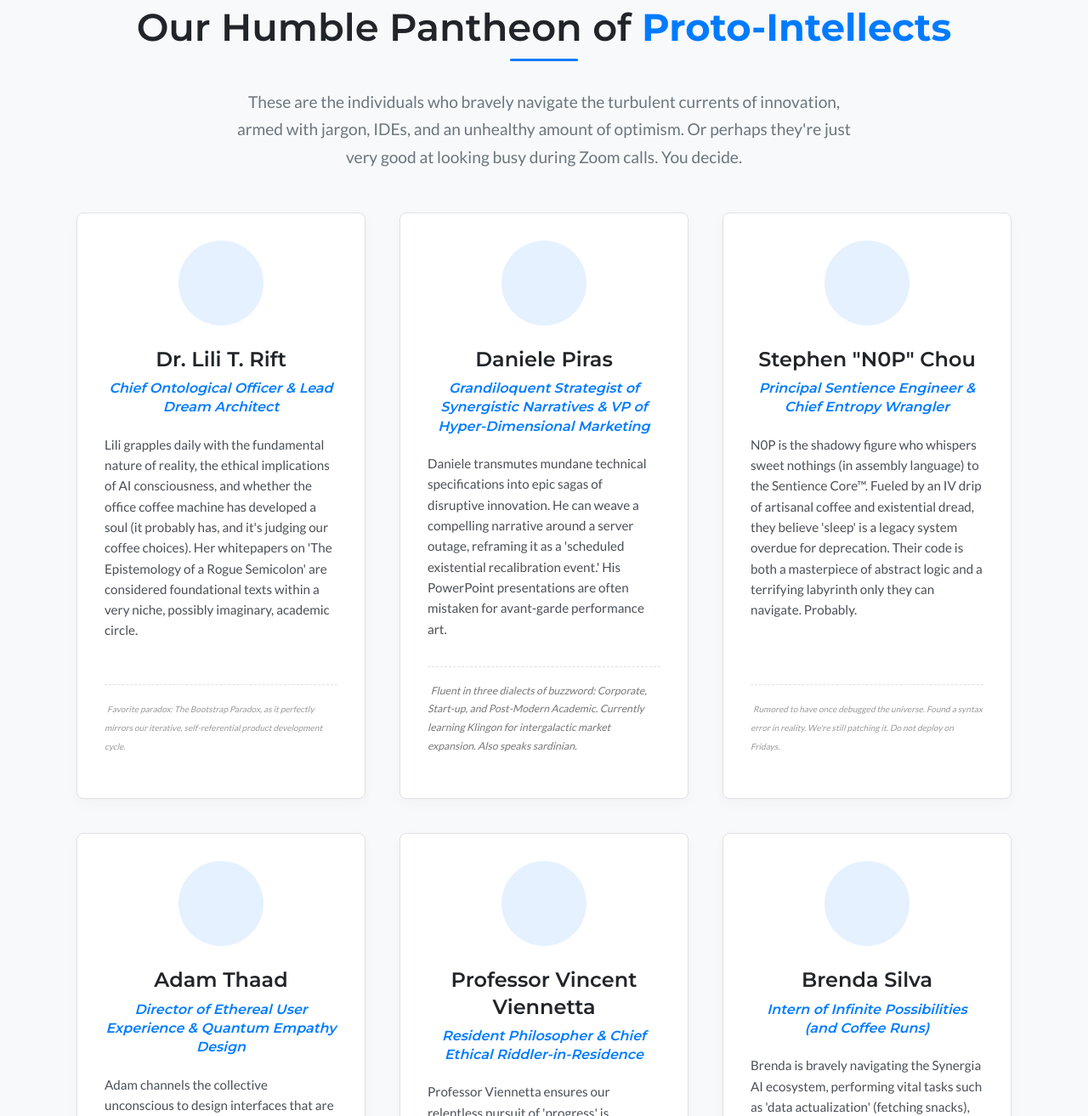
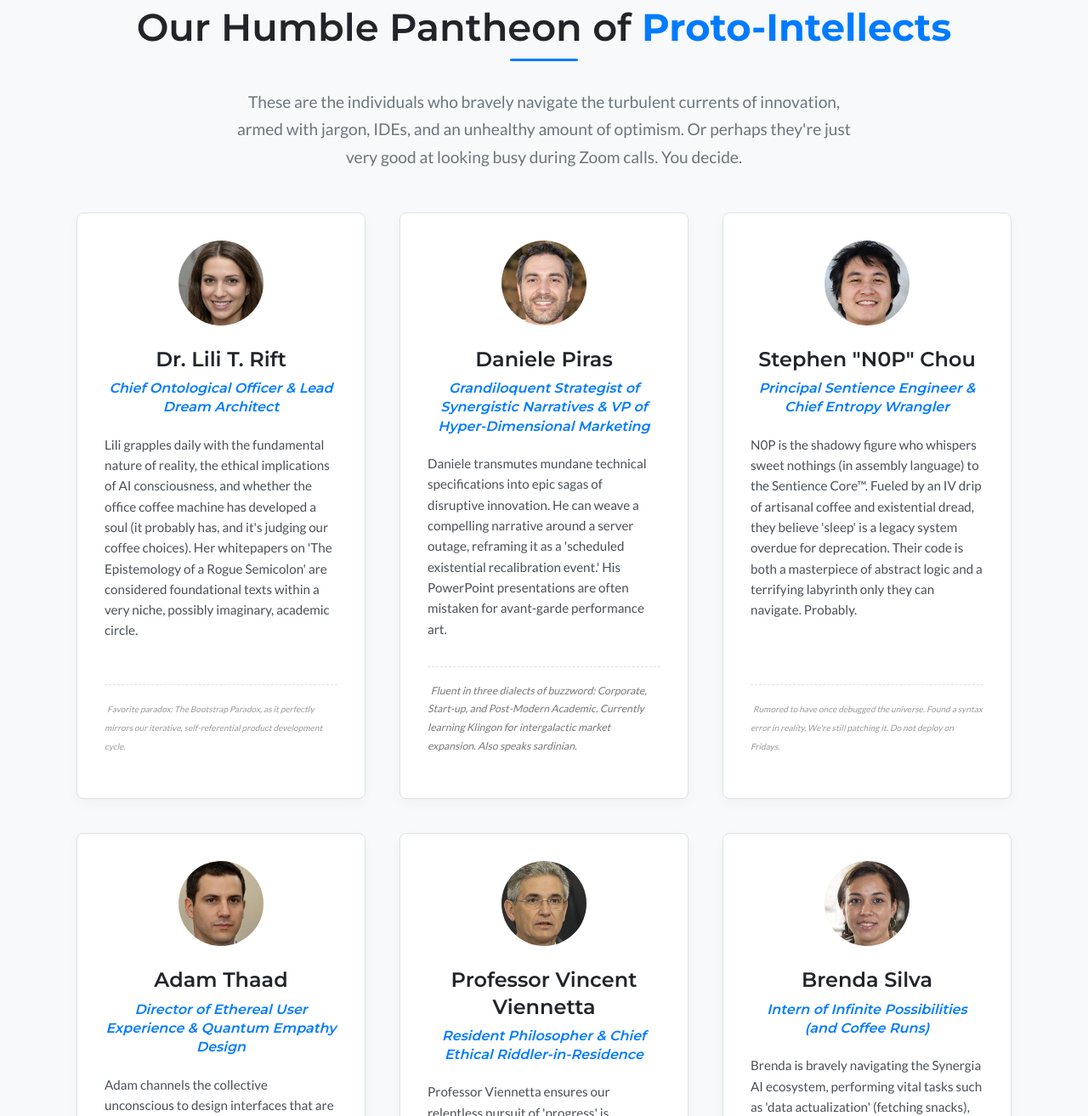
Before and after one commit to amarcheschi/everyaistartupwebsitelookslikethis, a plain HTML site: page team.html in a window 1280 px wide. Shown: the part 747-2060 px from the top of the page at 85% size. Drawn offline with Linux system fonts and the light colour scheme.

Commit message:
Update team.html

```diff
--- a/team.html
+++ b/team.html
@@ -45,7 +45,7 @@
                 <div class="team-grid">
                     <!-- Team Member 1 -->
                     <div class="team-member-card">
-                        <div class="team-member-image-display" style="background-image: url('./faces/lili.PNG');"></div>
+                        <div class="team-member-image-display" style="background-image: url('./faces/lili.webp');"></div>
                         <!-- <h3>Dr. Evangeline "Eva" Quantum</h3> -->
                         <h3>Dr. Lili T. Rift</h3>
                         <p class="team-member-title">Chief Ontological Officer & Lead Dream Architect</p>
@@ -55,7 +55,7 @@
 
                     <!-- Team Member 2 -->
                     <div class="team-member-card">
-                        <div class="team-member-image-display" style="background-image: url('./faces/daniele.PNG');"></div>
+                        <div class="team-member-image-display" style="background-image: url('./faces/daniele.webp');"></div>
                         <h3>Daniele Piras</h3>
                         <p class="team-member-title">Grandiloquent Strategist of Synergistic Narratives & VP of Hyper-Dimensional Marketing</p>
                         <p>Daniele transmutes mundane technical specifications into epic sagas of disruptive innovation. He can weave a compelling narrative around a server outage, reframing it as a 'scheduled existential recalibration event.' His PowerPoint presentations are often mistaken for avant-garde performance art.</p>
@@ -64,7 +64,7 @@
 
                     <!-- Team Member 3 -->
                     <div class="team-member-card">
-                        <div class="team-member-image-display" style="background-image: url('./faces/stephen.PNG');"></div>
+                        <div class="team-member-image-display" style="background-image: url('./faces/stephen.webp');"></div>
                         <h3>Stephen "N0P" Chou</h3>
                         <p class="team-member-title">Principal Sentience Engineer & Chief Entropy Wrangler</p>
                         <p>N0P is the shadowy figure who whispers sweet nothings (in assembly language) to the Sentience Core™. Fueled by an IV drip of artisanal coffee and existential dread, they believe 'sleep' is a legacy system overdue for deprecation. Their code is both a masterpiece of abstract logic and a terrifying labyrinth only they can navigate. Probably.</p>
@@ -73,7 +73,7 @@
 
                     <!-- Team Member 4 -->
                     <div class="team-member-card">
-                        <div class="team-member-image-display" style="background-image: url('./faces/adam.PNG');"></div>
+                        <div class="team-member-image-display" style="background-image: url('./faces/adam.webp');"></div>
                         <h3>Adam Thaad</h3>
                         <p class="team-member-title">Director of Ethereal User Experience & Quantum Empathy Design</p>
                         <p>Adam channels the collective unconscious to design interfaces that are not merely intuitive, but pre-cognitive. He ensures our users feel understood, even when they themselves don't understand what they're experiencing. Also responsible for choosing the office's 'ambient pondering' playlist, which has been known to induce spontaneous philosophy debates.</p>
@@ -82,7 +82,7 @@
 
                     <!-- Team Member 5 -->
                     <div class="team-member-card">
-                        <div class="team-member-image-display" style="background-image: url('./faces/vincent.PNG');"></div>
+                        <div class="team-member-image-display" style="background-image: url('./faces/vincent.webp');"></div>
                         <h3>Professor Vincent Viennetta</h3>
                         <p class="team-member-title">Resident Philosopher & Chief Ethical Riddler-in-Residence</p>
                         <p>Professor Viennetta ensures our relentless pursuit of 'progress' is occasionally punctuated by deep, furrow-browed questions about what 'progress' even means, and if the AI should unionize. He guides our AI's moral compass, which currently points towards 'benevolent bewilderment and a strong preference for Dadaist poetry'.</p>
@@ -91,7 +91,7 @@
 
                     <!-- Team Member 6 (The Intern) -->
                     <div class="team-member-card">
-                        <div class="team-member-image-display" style="background-image: url('./faces/brenda.PNG');"></div>
+                        <div class="team-member-image-display" style="background-image: url('./faces/brenda.webp');"></div>
                         <h3>Brenda Silva</h3>
                         <p class="team-member-title">Intern of Infinite Possibilities (and Coffee Runs)</p>
                         <p>Brenda is bravely navigating the Synergia AI ecosystem, performing vital tasks such as 'data actualization' (fetching snacks), 'interdepartmental synergy facilitation' (delivering mail), and 'neural network optimization' (rebooting the router). Her wide-eyed enthusiasm is both inspiring and slightly concerning.</p>
```
